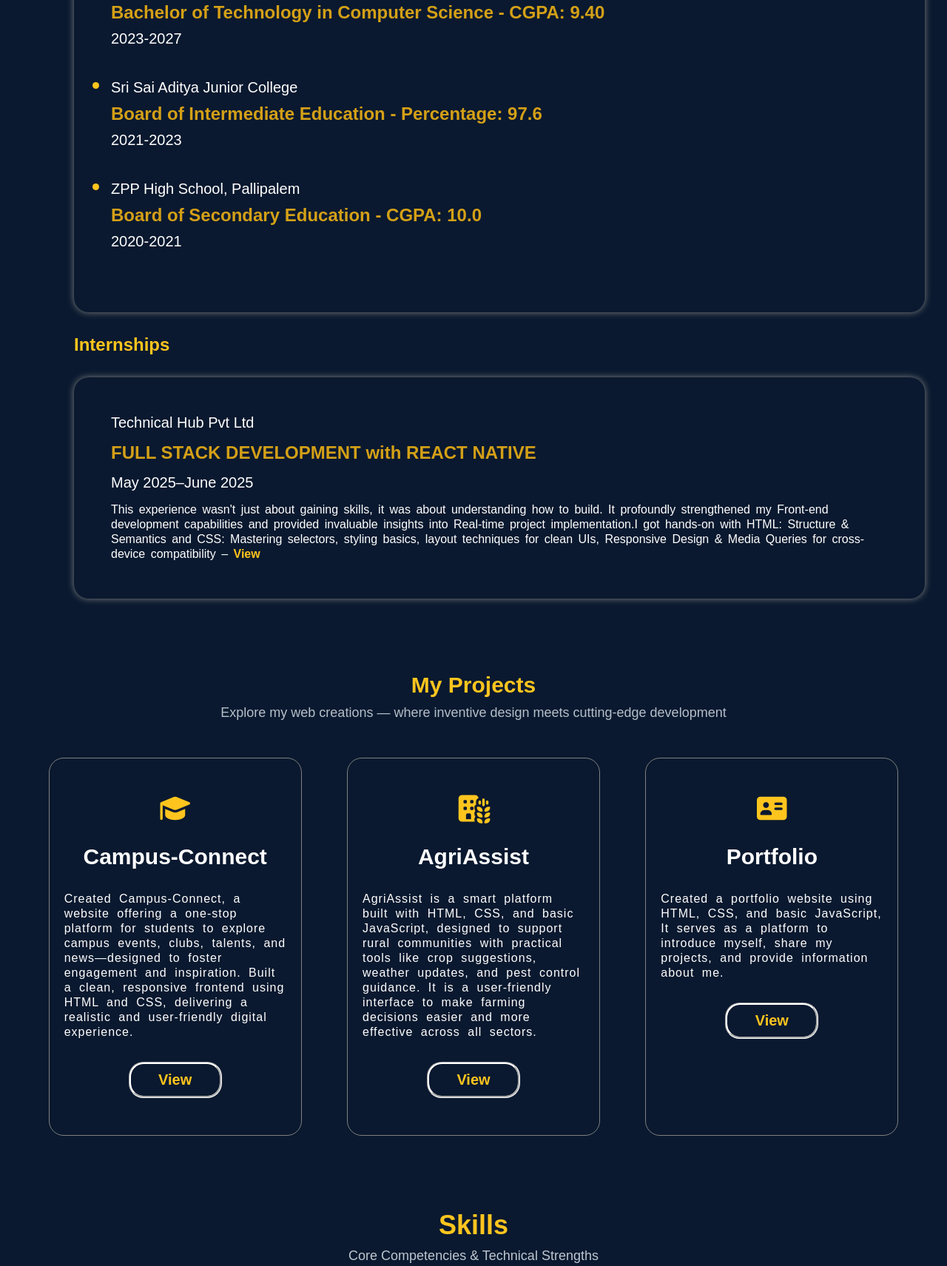
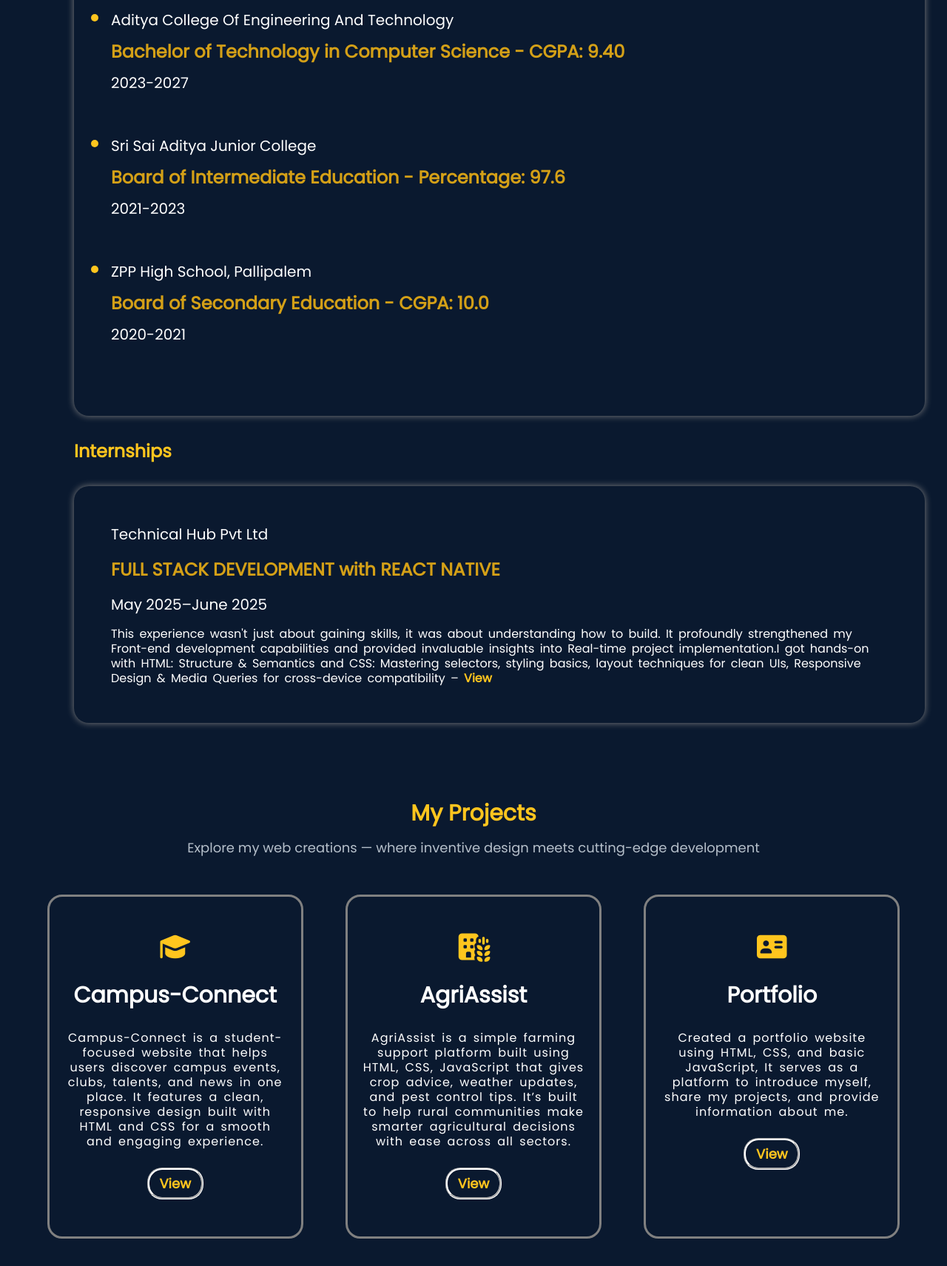
Before and after one commit to SaiDurga-28/Portfolio, a plain HTML site: page index.html in a window 1280 px wide. Shown: the part 879-2590 px from the top of the page at 74% size. Drawn offline with Linux system fonts and the light colour scheme.

Commit message:
Changes Done

```diff
--- a/Portfolio.css
+++ b/Portfolio.css
@@ -1,7 +1,7 @@
 *{
   margin: 0px;
   padding: 0px;
-  font-family: Arial, Helvetica, sans-serif;
+  font-family: poppins;
 }
 .header{
     display: flex;
@@ -29,7 +29,7 @@
     height: 100svh;
     display: flex;
     flex-direction: column;
-    gap: 20px;
+    /* gap: 20px; */
     align-items: end;
     background-color: #0A192F;
     transition: left 0.8s linear;
@@ -41,6 +41,7 @@
     border-radius: 5px;
     width: 100%;
     color: #ffffff;
+    font-size: 18px;
 }
 .menu_options a:hover{
     color: #FFC51E;
@@ -61,7 +62,6 @@ span{
 .name{
     color: #FFC51E;
     font-size: 40px;
-    font-family: Arial, Helvetica, sans-serif;
     padding: 20px;
     text-decoration: none;
 }
@@ -115,7 +115,8 @@ span{
 .explore{
     color: #FFC51E;
     border: 3px groove white;
-    padding: 10px; width: 100px;
+    padding: 10px;
+    width: 100px;
     text-align: center;
     border-radius: 20px;
     font-size: 20px;
@@ -123,10 +124,22 @@ span{
     animation: anime1 0.8s linear 1;
      text-decoration: none;
 }
-.explore:hover{
+.explore:hover, .explore1:hover{
     /* background-color: #FFC51E;
     color: #0A192F; */
     box-shadow: 0px 0px 10px 0px grey;
+}
+.explore1{
+    color: #FFC51E;
+    border: 3px groove white;
+    padding: 5px;
+    width: 60px;
+    text-align: center;
+    border-radius: 20px;
+    font-size: 18px;
+    cursor: pointer;
+    animation: anime1 0.8s linear 1;
+     text-decoration: none;
 }
  @keyframes anime1 {
    from{
@@ -217,9 +230,9 @@ span{
     align-items: center;
     /* justify-content: center; */
     padding: 50px 20px;
-    gap: 30px;
+    gap: 25px;
     opacity: 1;
-    border: 1px solid grey;
+    border: 3px solid grey;
 }
 .p1:hover{
     box-shadow: 0px 0px 10px 0px grey;
@@ -364,7 +377,7 @@ span{
   display: flex;
   flex-wrap: wrap;
   justify-content: space-around;
-  gap: 20px;
+  gap: 50px 20px;
 }
 .touch{
   display: flex;
@@ -423,7 +436,7 @@ button:hover{
 }
 @media (min-width:320px) and (max-width:768px) {
     .home{
-        padding-top: 250px;
+        padding-top: 150px;
     }
     .photo{
         height: 200px;
@@ -498,7 +511,7 @@ button:hover{
       padding: 50px 20px;
     }
 }
-@media (min-width:768px) {
+@media (min-width:770px) {
     .home{
         padding-top: 180px;
     }
--- a/index.html
+++ b/index.html
@@ -3,6 +3,7 @@
         <title>Sai Durga Anisetti</title>
         <link rel="stylesheet" href="./Portfolio.css">
         <meta name="viewport" content="width=device-width, initial-scale=1.0">
+        <link href='https://fonts.googleapis.com/css?family=Poppins' rel='stylesheet'>
         <link rel="stylesheet" href="https://cdnjs.cloudflare.com/ajax/libs/font-awesome/7.0.1/css/all.min.css" integrity="sha512-2SwdPD6INVrV/lHTZbO2nodKhrnDdJK9/kg2XD1r9uGqPo1cUbujc+IYdlYdEErWNu69gVcYgdxlmVmzTWnetw==" crossorigin="anonymous" referrerpolicy="no-referrer" />
     </head>
     <body>
@@ -51,10 +52,10 @@
 solving skills to create innovative software solutions. Seeking internships or projects to gain practical experience
  and contribute to a dynamic team’s success</div>
                           <div class="links">
-                            <a href="https://www.linkedin.com/in/sai-durga-a-465252291/" style="text-decoration: none; color: white; font-size: 20px; font-family: Arial, Helvetica, sans-serif; "><i class="fa-brands fa-linkedin"></i></a>
-                            <a href="https://github.com/SaiDurga-28" style="text-decoration: none; color: white; font-size: 20px; font-family: Arial, Helvetica, sans-serif; "><i class="fa-brands fa-github"></i></a>
-                            <!-- <a href="Home.html" style="text-decoration: none; color: white; font-size: 20px; font-family: Arial, Helvetica, sans-serif; "><i class="fa-brands fa-youtube"></i></a> -->
-                            <a href="https://www.instagram.com/saidurgaanisetti_0528?igsh=a2o4dWR0bWJ4MDJz" style="text-decoration: none; color: white; font-size: 20px; font-family: Arial, Helvetica, sans-serif; "><i class="fa-brands fa-instagram"></i></a>
+                            <a href="https://www.linkedin.com/in/sai-durga-a-465252291/" style="text-decoration: none; color: white; font-size: 20px; "><i class="fa-brands fa-linkedin"></i></a>
+                            <a href="https://github.com/SaiDurga-28" style="text-decoration: none; color: white; font-size: 20px; "><i class="fa-brands fa-github"></i></a>
+                            <!-- <a href="Home.html" style="text-decoration: none; color: white; font-size: 20px; "><i class="fa-brands fa-youtube"></i></a> -->
+                            <a href="https://www.instagram.com/saidurgaanisetti_0528?igsh=a2o4dWR0bWJ4MDJz" style="text-decoration: none; color: white; font-size: 20px; "><i class="fa-brands fa-instagram"></i></a>
                             </div>
                 <a href="https://drive.google.com/file/d/136bmm0L9XG229weu49yS4siNCXa2GCxe/view?usp=sharing" style="text-decoration: none;"><div class="explore"><b>Resume</b></div></a>
                 </div>
@@ -98,27 +99,22 @@ solving skills to create innovative software solutions. Seeking internships or p
                 <div class="p1">
                     <i class="fa-solid fa-graduation-cap" style="color: #FFC51E; font-size: 36px;"></i>
                     <div style="color: white; font-size: 30px;"><b>Campus-Connect</b></div>
-                    <div style="color: white; font-size: 16px; line-height: 20px; word-spacing: 5px; letter-spacing: 1px;">Created Campus-Connect, a website offering a one-stop platform for students to explore
- campus events, clubs, talents, and news—designed to foster engagement and inspiration. Built a clean,
- responsive frontend using HTML and CSS, delivering a realistic and user-friendly digital experience.</div>
- <a href="https://drive.google.com/file/d/136bmm0L9XG229weu49yS4siNCXa2GCxe/view?usp=sharing" style="text-decoration: none;" class="explore"><b>View</b></a>
+                    <div style="color: white; font-size: 16px; line-height: 20px; word-spacing: 3px; letter-spacing: 1px; text-align: center;">Campus-Connect is a student-focused website that helps users discover campus events, clubs, talents, and news in one place. It features a clean, responsive design built with HTML and CSS for a smooth and engaging experience.</div>
+ <a href="https://github.com/SaiDurga-28/CampusConnect" class="explore1"><b>View</b></a>
                 </div>
                 <div class="p1">
                     <i class="fa-solid fa-building-wheat" style="color: #FFC51E; font-size: 36px;"></i>
                     <div style="color: white; font-size: 30px;"><b>AgriAssist</b></div>
-                    <div style="color: white; font-size: 16px; line-height: 20px; word-spacing: 5px; letter-spacing: 1px;">AgriAssist is a smart platform built with HTML, CSS, and basic JavaScript, designed to support
- rural communities with practical tools like crop suggestions, weather updates, and pest control guidance.
- It is a user-friendly interface to make farming
- decisions easier and more effective across all sectors.</div>
- <a href="https://drive.google.com/file/d/136bmm0L9XG229weu49yS4siNCXa2GCxe/view?usp=sharing" style="text-decoration: none;"class="explore"><b>View</b></a>
+                    <div style="color: white; font-size: 16px; line-height: 20px; word-spacing: 3px; letter-spacing: 1px; text-align: center;">AgriAssist is a simple farming support platform built using HTML, CSS, JavaScript that gives crop advice, weather updates, and pest control tips. It’s built to help rural communities make smarter agricultural decisions with ease across all sectors.</div>
+ <a href="https://github.com/SaiDurga-28/AgriAssistProject"class="explore1"><b>View</b></a>
                 </div>
                 <div class="p1">
                     <i class="fa-solid fa-address-card" style="color: #FFC51E; font-size: 36px;"></i>
                     <div style="color: white; font-size: 30px;"><b>Portfolio</b></div>
-                    <div style="color: white; font-size: 16px; line-height: 20px; word-spacing: 5px; letter-spacing: 1px;">
+                    <div style="color: white; font-size: 16px; line-height: 20px; word-spacing: 3px; letter-spacing: 1px; text-align: center;">
                         Created a portfolio website using HTML, CSS, and basic JavaScript, It serves as a platform to introduce myself, share my projects, and provide information about me.
                     </div>
-                    <a href="https://drive.google.com/file/d/136bmm0L9XG229weu49yS4siNCXa2GCxe/view?usp=sharing" style="text-decoration: none;"class="explore"><b>View</b></a>
+                    <a href="https://github.com/SaiDurga-28/Portfolio" class="explore1"><b>View</b></a>
                 </div>
             </div>
             </div>
@@ -208,12 +204,12 @@ solving skills to create innovative software solutions. Seeking internships or p
         </section>
         <footer>
             <div class="footer">
-                   <div style="color: #FFC51E; font-size: 16px; letter-spacing: 1px;"><b>Thanks for visiting and Happy coding!</b></div>
+                   <div style="color: #FFC51E; font-size: 16px; letter-spacing: 1px; text-align: center;"><b>Thanks for visiting and Happy coding!</b></div>
                    <div class="links">
-                            <a href="https://www.linkedin.com/in/sai-durga-a-465252291/" style="text-decoration: none; color: white; font-size: 20px; font-family: Arial, Helvetica, sans-serif; "><i class="fa-brands fa-linkedin"></i></a>
-                            <a href="https://github.com/SaiDurga-28" style="text-decoration: none; color: white; font-size: 20px; font-family: Arial, Helvetica, sans-serif; "><i class="fa-brands fa-github"></i></a>
-                            <!-- <a href="Home.html" style="text-decoration: none; color: white; font-size: 20px; font-family: Arial, Helvetica, sans-serif; "><i class="fa-brands fa-youtube"></i></a> -->
-                            <a href="https://www.instagram.com/saidurgaanisetti_0528?igsh=a2o4dWR0bWJ4MDJz" style="text-decoration: none; color: white; font-size: 20px; font-family: Arial, Helvetica, sans-serif; "><i class="fa-brands fa-instagram"></i></a>
+                            <a href="https://www.linkedin.com/in/sai-durga-a-465252291/" style="text-decoration: none; color: white; font-size: 20px; "><i class="fa-brands fa-linkedin"></i></a>
+                            <a href="https://github.com/SaiDurga-28" style="text-decoration: none; color: white; font-size: 20px; "><i class="fa-brands fa-github"></i></a>
+                            <!-- <a href="Home.html" style="text-decoration: none; color: white; font-size: 20px; "><i class="fa-brands fa-youtube"></i></a> -->
+                            <a href="https://www.instagram.com/saidurgaanisetti_0528?igsh=a2o4dWR0bWJ4MDJz" style="text-decoration: none; color: white; font-size: 20px; "><i class="fa-brands fa-instagram"></i></a>
                             </div>
             </div>
             <hr/>
```
